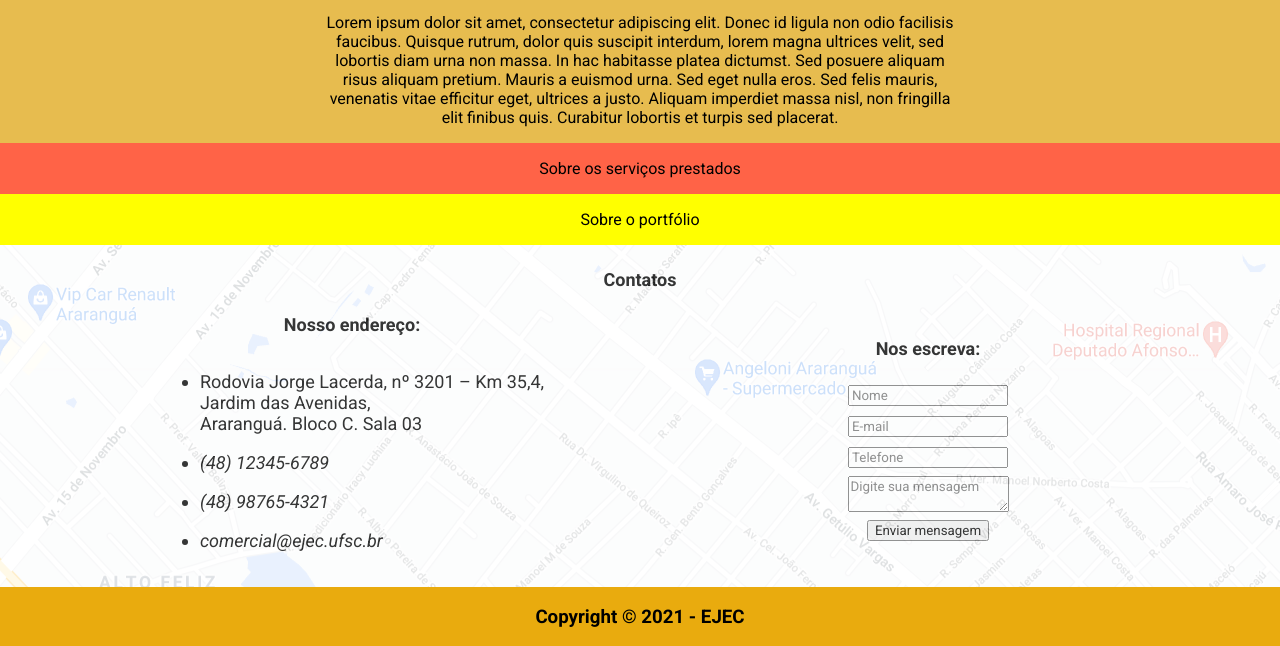
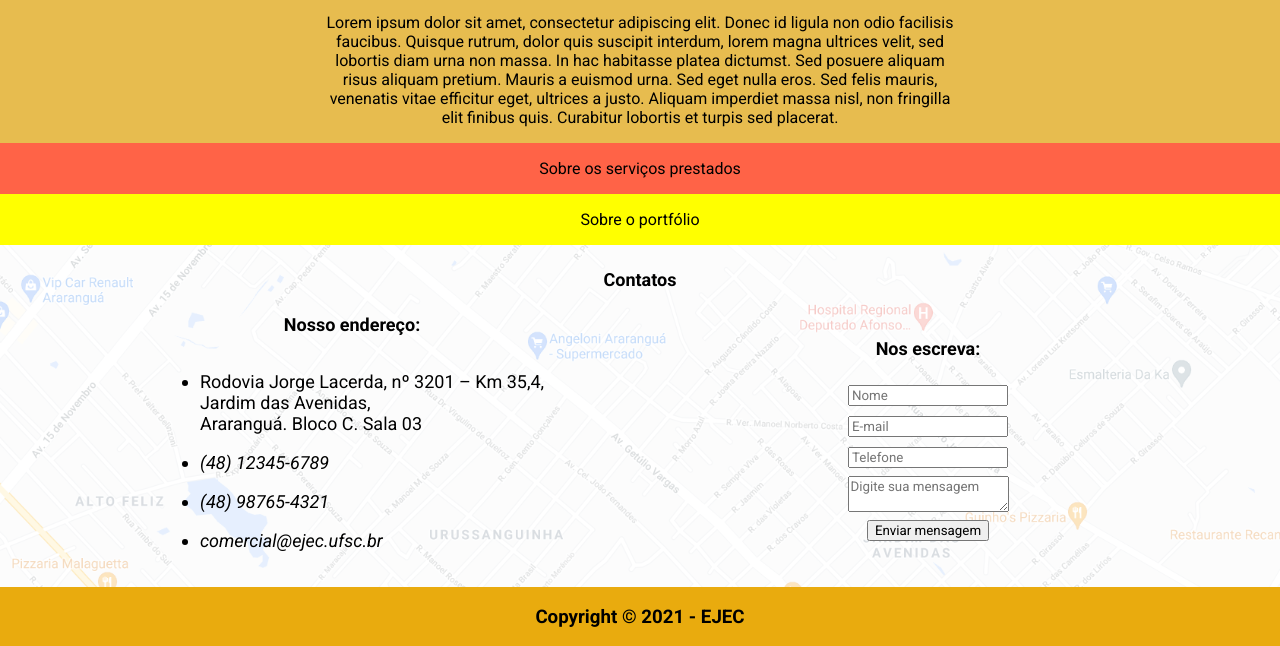
Before and after one commit to LuccaMS/Desafio-Final-Ejec, a plain HTML site: page index.html in a window 1280 px wide. Shown: the part 229-875 px from the top of the page. Drawn offline with Linux system fonts and the light colour scheme.

Commit message:
arrumei o background do footer

```diff
--- a/style.css
+++ b/style.css
@@ -117,18 +117,26 @@ body {
   align-items: center;
   font-size: 18px;
   position: relative;
+  z-index: 2;
+}
+.container-footer{
+  position: relative;
 }
 
-.footer-div::before {
-  content: " ";
+.container-footer::before{
+  background-image: url("./mapa.PNG");
+  content: "";
+  position: absolute;
   display: block;
-  position: absolute;
+  top: 0;
   left: 0;
-  top: 0;
+  background-repeat: no-repeat;
+  background-position: 50% 0;
+  opacity: 0.25;
   width: 100%;
   height: 100%;
-  opacity: 0.22;
-  background-image: url("./mapa.PNG");
+  z-index: 1;
+  background-size: cover;
 }
 
 .container-endereco-form {
```
